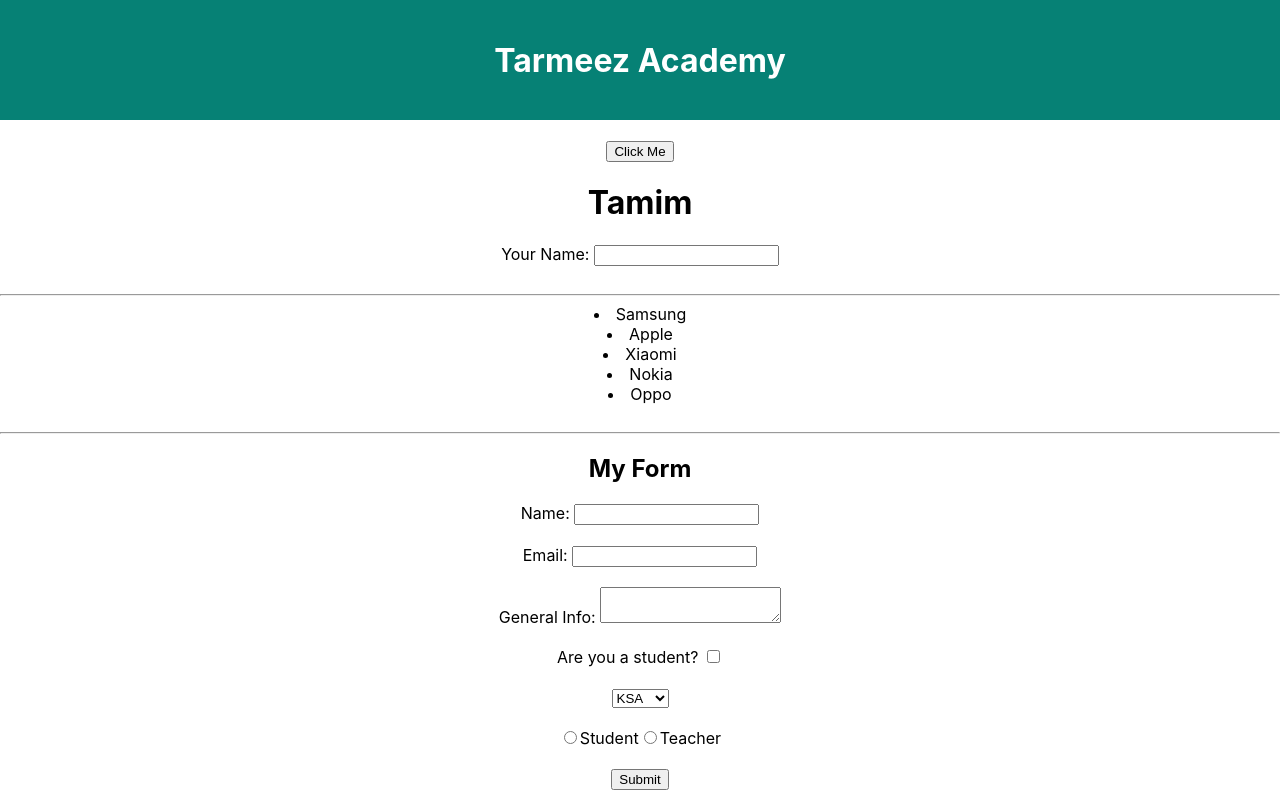
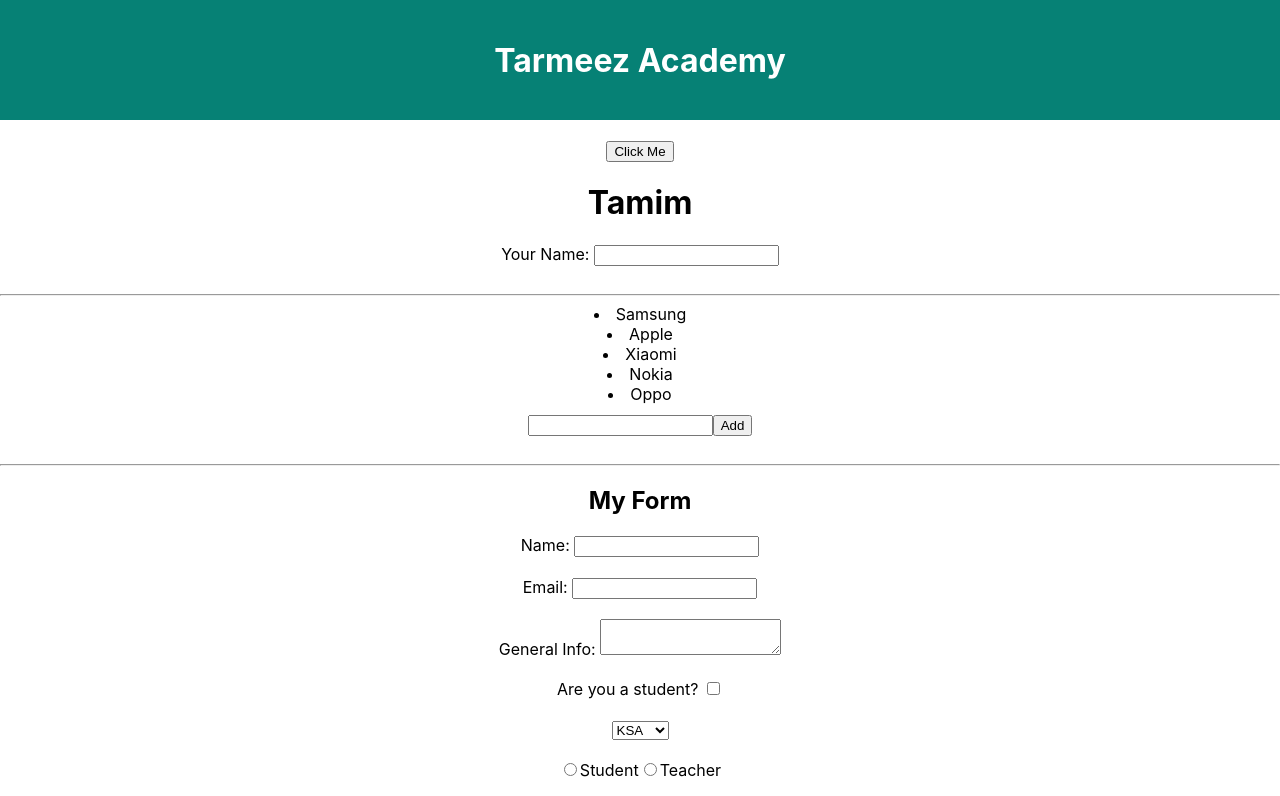
Before and after one commit to Isaladwy/react-revision, a React (Create React App) app: page / in a window 1280 px wide. Shown: the top 796 px of the page. Built offline with nearby package versions, Linux system fonts and the light colour scheme.

Commit message:
feat: add input field and button for device addition
This commit introduces a new input field and button within the devices list section, allowing users to potentially add new devices to the list. The changes enhance the UI by providing a way to interact with the devices list dynamically.

```diff
--- a/src/App.js
+++ b/src/App.js
@@ -12,8 +12,9 @@ const showArticle = true;
 const secondArticle = 'This is the second article';
 function App() {
   const [name, setName] = useState('Tamim');
+
+
   const devices = ['Samsung', 'Apple', 'Xiaomi', 'Nokia', 'Oppo'];
-
   const devicesList = devices.map((device) => {
     return <li key={device}>{device}</li>;
   });
@@ -26,7 +27,12 @@ function App() {
       <MyInput name={name} setName={setName} />
       <br />
       <hr/>
-      <div>{devicesList}</div>
+      <div>{devicesList}
+        <div style={{marginTop: '10px'}}>
+          <input type="text" />
+          <button>Add</button>
+        </div>
+      </div>
       <br/>
       <MyForm />
       <div className="main-container">
```
